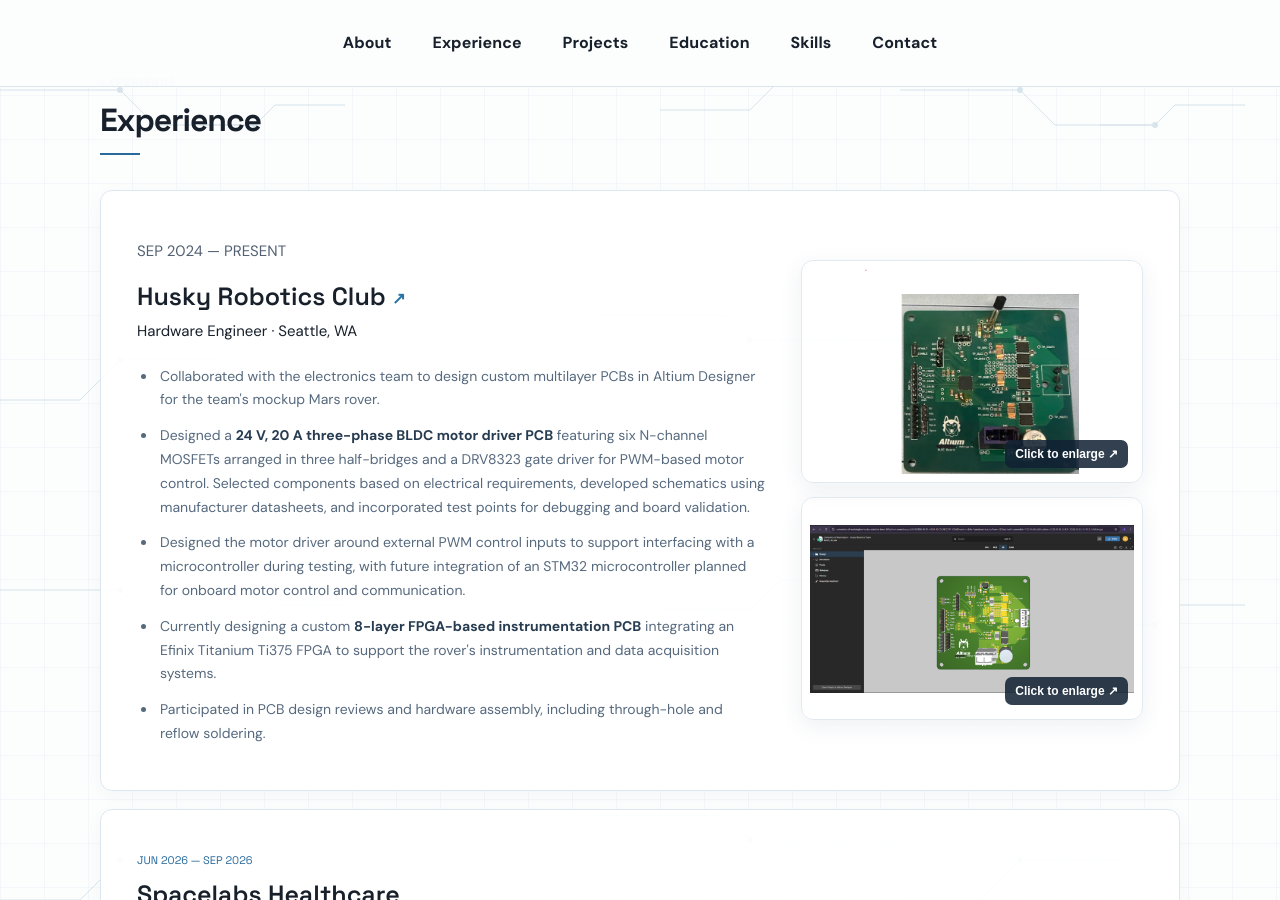
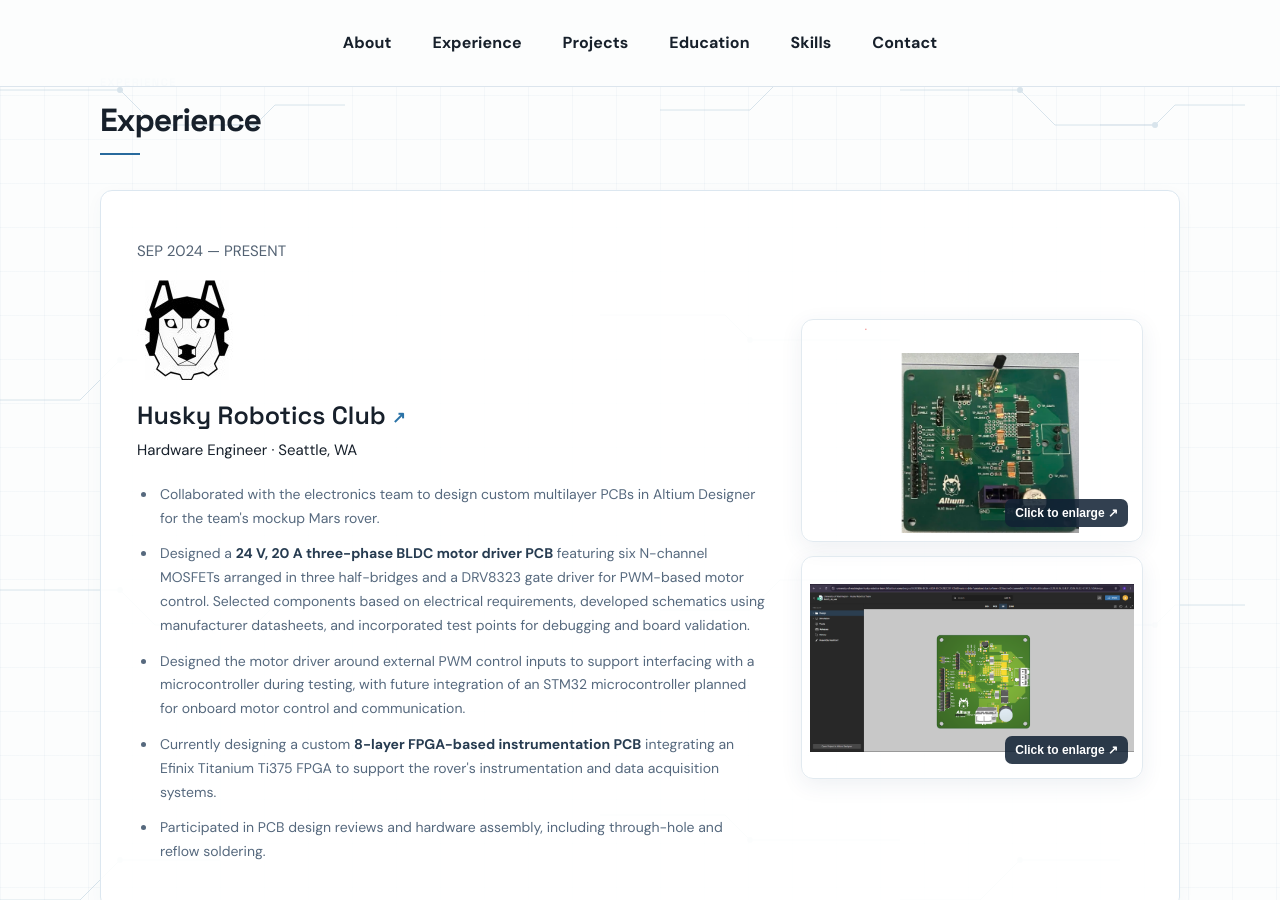
Before and after one commit to AdityaManivel/AdityaManivel.github.io, a Jekyll site: the page index.html, which Jekyll copies as it is, in a window 1280 px wide and 900 px high, scrolled down 829 px. Built offline with Jekyll 4.4.1, drawn with Linux system fonts in a browser that asks for light colours.

Commit message:
Add Husky Robotics Club logo beside experience heading

```diff
--- a/index.html
+++ b/index.html
@@ -10,7 +10,7 @@
   <link rel="preconnect" href="https://fonts.googleapis.com">
   <link rel="preconnect" href="https://fonts.gstatic.com" crossorigin>
   <link href="https://fonts.googleapis.com/css2?family=DM+Sans:wght@400;500;600;700&family=Space+Grotesk:wght@400;500;600;700&display=swap" rel="stylesheet">
-  <link rel="stylesheet" href="styles.css?v=husky-bullets-1" />
+  <link rel="stylesheet" href="styles.css?v=husky-logo-1" />
 </head>
 <body>
 
@@ -25,7 +25,7 @@
       <div class="section-heading reveal"><p class="index">EXPERIENCE</p><h2>Experience</h2></div>
       <article class="exp-card exp-card-husky reveal"><div class="husky-layout"><div class="husky-copy">
         <p>SEP 2024 — PRESENT</p>
-        <h3><a class="experience-title-link" href="https://uwrobots.org/" target="_blank" rel="noopener noreferrer">Husky Robotics Club <span aria-hidden="true">↗</span></a></h3>
+        <div class="husky-heading"><img class="husky-club-logo" src="assets/husky_robotics_logo.jpg" alt="Husky Robotics Club logo" loading="lazy" /><h3><a class="experience-title-link" href="https://uwrobots.org/" target="_blank" rel="noopener noreferrer">Husky Robotics Club <span aria-hidden="true">↗</span></a></h3></div>
         <span>Hardware Engineer · Seattle, WA</span>
         <ul class="experience-bullets">
           <li>Collaborated with the electronics team to design custom multilayer PCBs in Altium Designer for the team's mockup Mars rover.</li>
```
